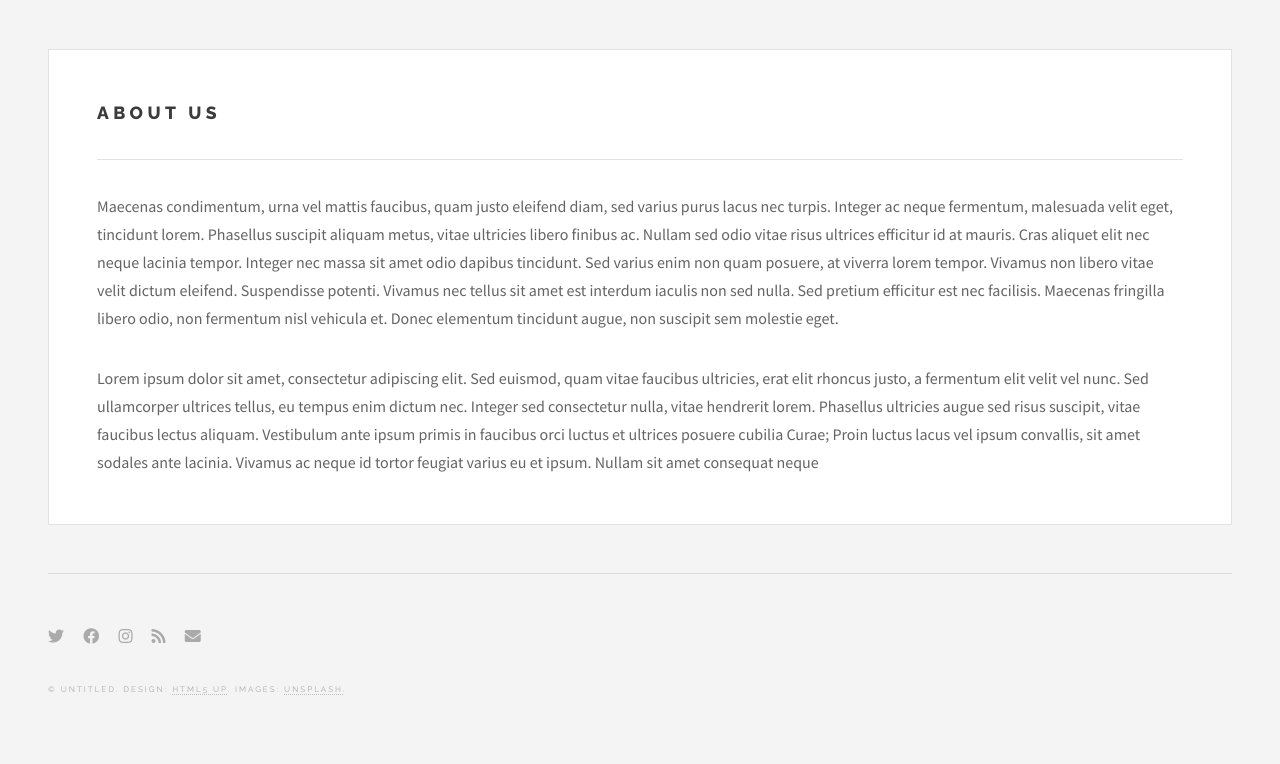
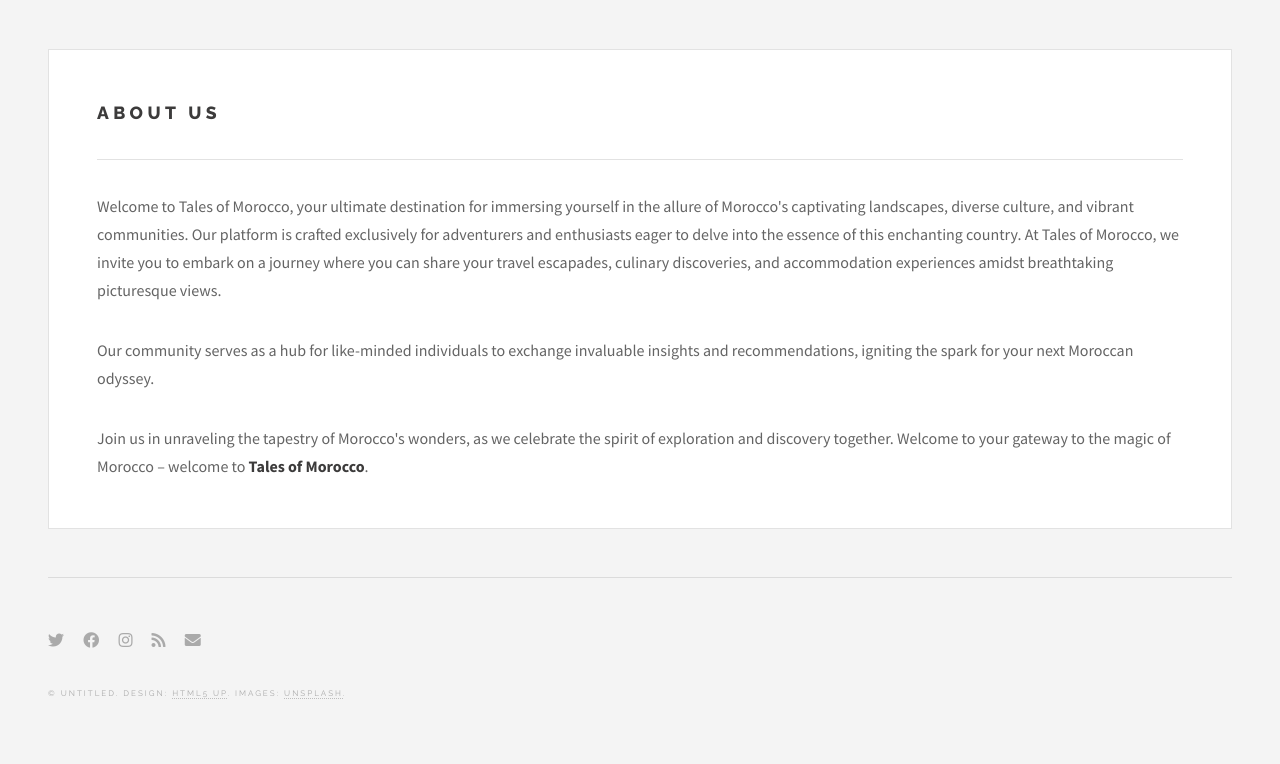
Before and after one commit to Elbadil/Tales_Of_Morocco, a Django app: page /aboutPage/ in a window 1280 px wide. Shown: the part 300-1064 px from the top of the page. Before the commit the page ends 995 px from the top, so only its background shows below. Run offline with Django 4.2, Linux system fonts and the light colour scheme.

Commit message:
About/Contact Finished

```diff
--- a/base/templates/about.html
+++ b/base/templates/about.html
@@ -13,8 +13,14 @@
       <div class="post">
         <h2>About us</h2>
         <hr>
-        <p>Maecenas condimentum, urna vel mattis faucibus, quam justo eleifend diam, sed varius purus lacus nec turpis. Integer ac neque fermentum, malesuada velit eget, tincidunt lorem. Phasellus suscipit aliquam metus, vitae ultricies libero finibus ac. Nullam sed odio vitae risus ultrices efficitur id at mauris. Cras aliquet elit nec neque lacinia tempor. Integer nec massa sit amet odio dapibus tincidunt. Sed varius enim non quam posuere, at viverra lorem tempor. Vivamus non libero vitae velit dictum eleifend. Suspendisse potenti. Vivamus nec tellus sit amet est interdum iaculis non sed nulla. Sed pretium efficitur est nec facilisis. Maecenas fringilla libero odio, non fermentum nisl vehicula et. Donec elementum tincidunt augue, non suscipit sem molestie eget.</p>
-        <p>Lorem ipsum dolor sit amet, consectetur adipiscing elit. Sed euismod, quam vitae faucibus ultricies, erat elit rhoncus justo, a fermentum elit velit vel nunc. Sed ullamcorper ultrices tellus, eu tempus enim dictum nec. Integer sed consectetur nulla, vitae hendrerit lorem. Phasellus ultricies augue sed risus suscipit, vitae faucibus lectus aliquam. Vestibulum ante ipsum primis in faucibus orci luctus et ultrices posuere cubilia Curae; Proin luctus lacus vel ipsum convallis, sit amet sodales ante lacinia. Vivamus ac neque id tortor feugiat varius eu et ipsum. Nullam sit amet consequat neque</p>
+        <p>
+          Welcome to Tales of Morocco, your ultimate destination for immersing yourself in the allure of Morocco's captivating landscapes, diverse culture, and vibrant communities.
+          Our platform is crafted exclusively for adventurers and enthusiasts eager to delve into the essence of this enchanting country.
+          At Tales of Morocco, we invite you to embark on a journey where you can share your travel escapades, culinary discoveries, and accommodation experiences amidst breathtaking picturesque views.
+        <p>Our community serves as a hub for like-minded individuals to exchange invaluable insights and recommendations, igniting the spark for your next Moroccan odyssey.
+        <p>Join us in unraveling the tapestry of Morocco's wonders, as we celebrate the spirit of exploration and discovery together. Welcome to your gateway to the magic of Morocco – welcome to <b>Tales of Morocco</b>.</p>
+        </p>
+
       </div>
 
     </div>
--- a/base/templates/contact_us.html
+++ b/base/templates/contact_us.html
@@ -46,7 +46,9 @@
 
           </div>
           <hr>
-          <p>Nullam sed odio vitae risus ultrices efficitur id at mauris. Cras aliquet elit nec neque lacinia tempor. Integer nec massa sit amet odio dapibus tincidunt. Sed varius enim non quam posuere, at viverra lorem tempor. Vivamus non libero vitae velit dictum eleifend. Suspendisse potenti. Vivamus nec tellus sit amet est interdum iaculis non sed nulla. Sed pretium efficitur est nec facilisis. Maecenas fringilla libero odio, non fermentum nisl vehicula et. Donec elementum tincidunt augue, non suscipit sem molestie eget.</p>
+          <p>
+            We are ALX students from Morocco and this is our final project for the 3 months short specialization in the backend.
+          </p>
 
         </div>
 
```
Also changed, not shown: db.sqlite3, static/images/chaouen-2.jpg (added), static/images/jebha.jpg (added), static/images/tetouan-2.jpg (added).
